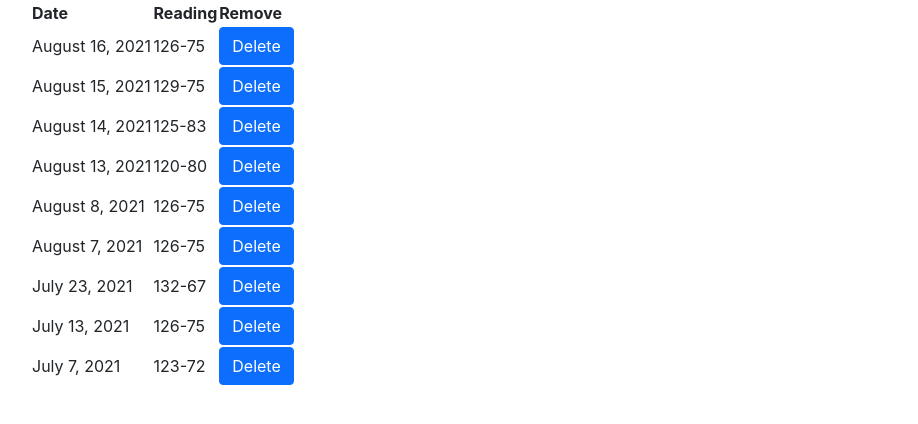
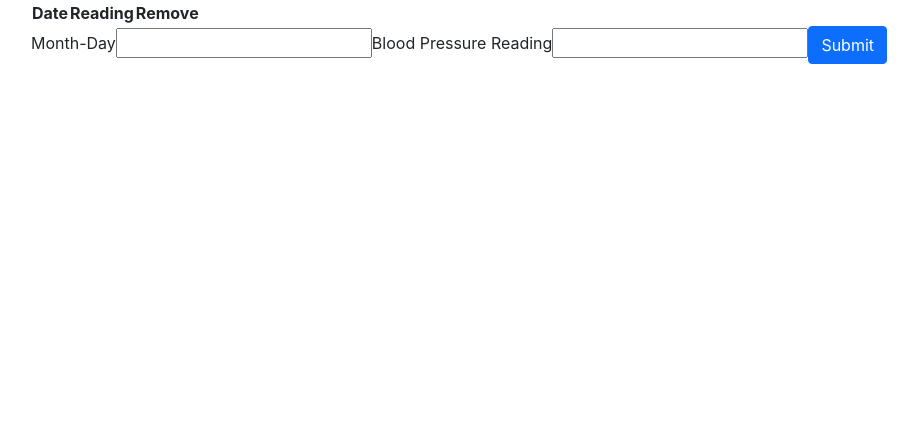
Before and after one commit to decareano/react-test-cloud9, a React (Create React App) app: page / in a window 1280 px wide. Shown: the top 424 px of the page, without its empty margins (51-969 px from the left). Built offline with nearby package versions, Linux system fonts and the light colour scheme; the HTML template or start-up script is replaced by a standard one.

Commit message:
added form to get input fields

```diff
--- a/package.json
+++ b/package.json
@@ -8,6 +8,7 @@
     "@testing-library/react": "^11.2.7",
     "@testing-library/user-event": "^12.8.3",
     "bootstrap": "^5.1.0",
+    "firebase": "^8.10.0",
     "react": "^17.0.2",
     "react-bootstrap": "^1.6.1",
     "react-dom": "^17.0.2",
--- a/src/App.js
+++ b/src/App.js
@@ -4,6 +4,7 @@ import React, { Component } from 'react'
 import Form from './Form'
 import './App.css';
 import Table from './Table'
+import Firebase from 'firebase'
 
 
 
@@ -13,44 +14,8 @@ class App extends Component {
   constructor(props) {
     super(props);
     this.state = {
-      characters: [
-        {
-        date: 'August 13, 2021',
-        reading: "120-80",
-        },
-        {
-          date: "August 14, 2021",
-          reading: "125-83",
-        },
-        {
-          date: "August 15, 2021",
-          reading: "129-75",
-        },
-        {
-          date: "August 16, 2021",
-          reading: "126-75",
-        },
-        {
-          date: "August 8, 2021",
-          reading: "126-75",
-        },
-        {
-          date: "August 7, 2021",
-          reading: "126-75",
-        },
-        {
-          date: "July 7, 2021",
-          reading: "123-72",
-        },
-        {
-          date: "July 13, 2021",
-          reading: "126-75",
-        },
-        {
-          date: "July 23, 2021",
-          reading: "132-67",
-        },
-      ]
+      // we are gonna update the data through the form
+      characters: []
     }
   }
 
@@ -71,6 +36,7 @@ class App extends Component {
       })
 
   }
+
   render() {
 
     let {characters} = this.state
@@ -90,8 +56,8 @@ class App extends Component {
       <div className="container">
 
         {/* <Table marceloData={characters.filter(character => character.date <= "August 16, 2021")} /> */}
-        <Table marceloData={characters} removeCharacter={this.removeCharacter}/>
-
+        <Table marceloData={characters} getUserData={this.getUserData} />
+        <Form />
       </div>
 
     )
--- a/src/Form.js
+++ b/src/Form.js
@@ -1,24 +1,50 @@
+
 import React, { Component } from 'react'
 
 class Form extends Component {
+   initialState = {
+       date: '',
+       reading: '',
+   }
+   state = this.initialState
 
-/* make a function that will run everytime a change is made to an input */
+// the date is the key and value is the input....hmmmmmm
     handleChange = (event) => {
+        const {date, value} = event.target
 
-
-    }
-
-
-    submitForm = () => {
-
+        this.setState({
+            [date]: value
+        })
     }
 
     render() {
+        const { date, reading } = this.state
 
-        return ( <form class="form-inline"> </form>)
+        return (
+            <form>
+                <label htmlFor="date">Month-Day</label>
+                <input
+                type="text"
+                    name="date"
+                    id="date"
+                    //use defaultValue instead of value
+                    defaultValue={date}
+                    onChange={this.handleChange} />
+                <label htmlFor="reading">Blood Pressure Reading</label>
+                <input
+                    type="text"
+                    name="reading"
+                    id="reading"
+                    defaultValue={reading}
+                    onChange={this.handleChange} />
 
+                <input className="btn btn-primary"
+            type="button"
+            value="Submit"
+                    onClick={this.submitForm} />
+            </form>
+        )
     }
-
 }
 
 
```
Also changed, not shown: src/config.js (added, +8 -0 lines), 1 other file (tests, documents, lock files or other folders).
